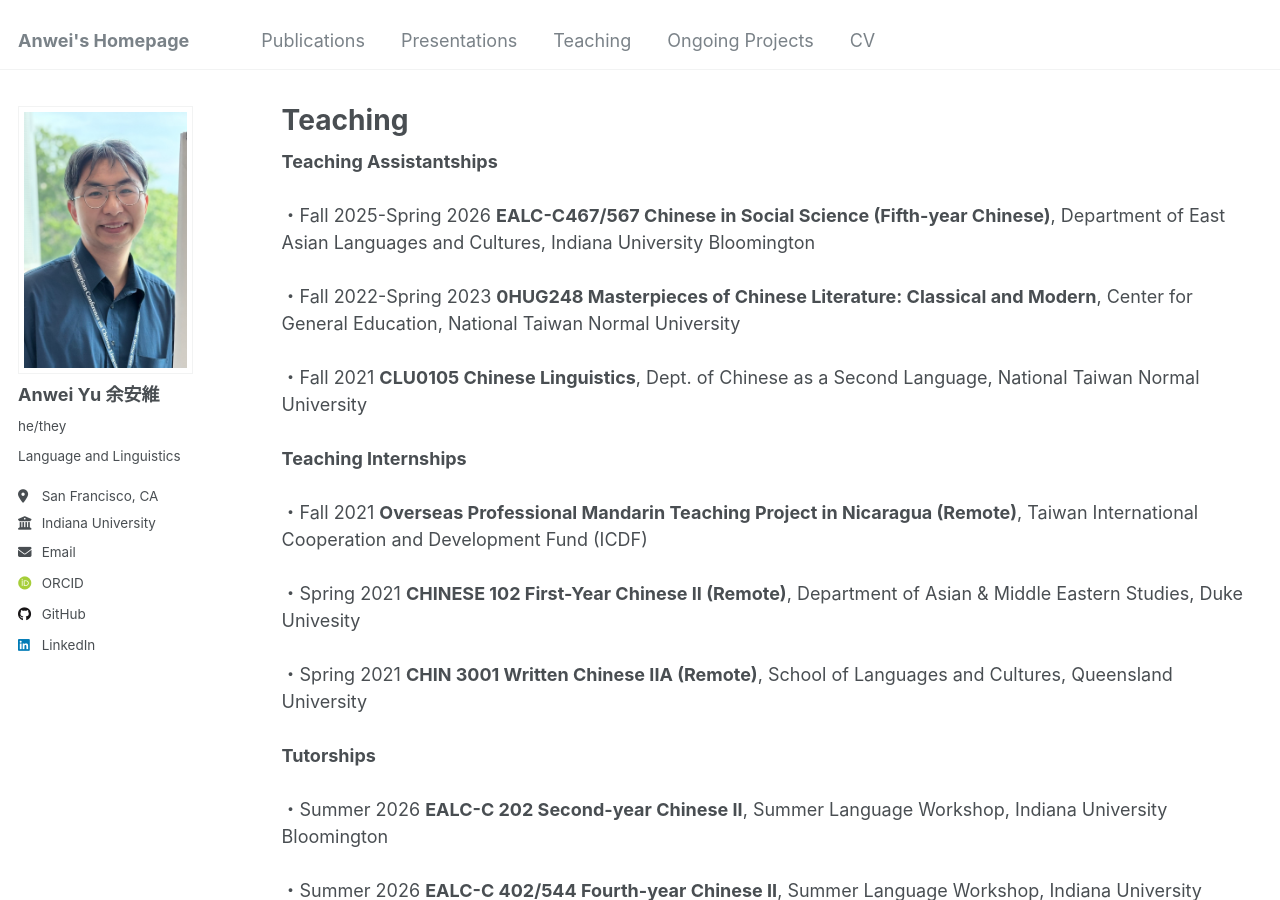
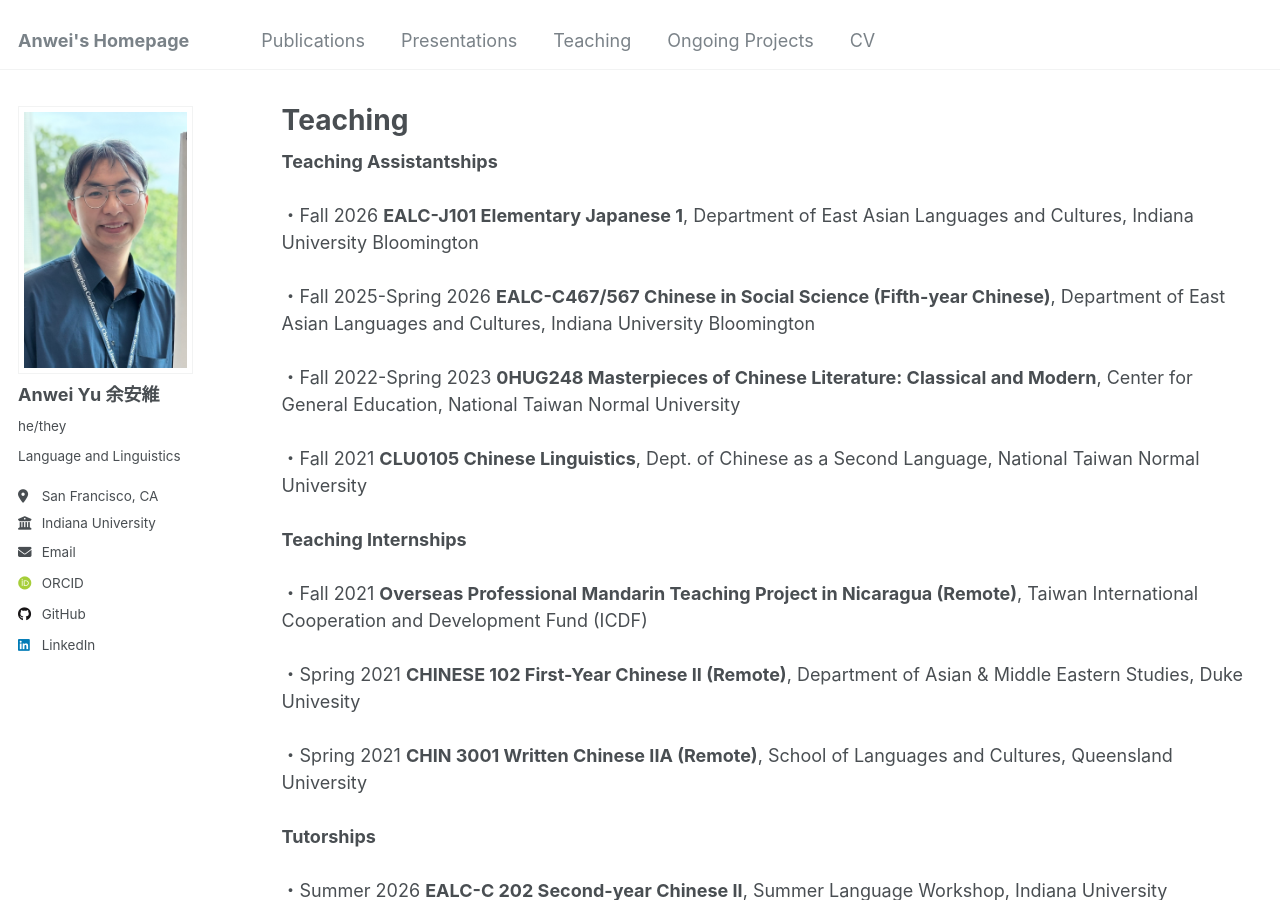
Before and after one commit to anweiyu/anweiyu.github.io, a Jekyll site: the page built from _pages/teaching.html, in a window 1280 px wide and 900 px high. Built offline with Jekyll 4.4.1, drawn with Linux system fonts in a browser that asks for light colours; some web fonts are replaced.

Commit message:
Update teaching.html

```diff
--- a/_pages/teaching.html
+++ b/_pages/teaching.html
@@ -6,6 +6,7 @@ author_profile: true
 ---
 
 <strong>Teaching Assistantships</strong><br><br>
+・Fall 2026 <strong>EALC-J101 Elementary Japanese 1</strong>, Department of East Asian Languages and Cultures, Indiana University Bloomington<br><br>
 ・Fall 2025-Spring 2026 <strong>EALC-C467/567 Chinese in Social Science (Fifth-year Chinese)</strong>, Department of East Asian Languages and Cultures, Indiana University Bloomington<br><br>
 ・Fall 2022-Spring 2023 <strong>0HUG248 Masterpieces of Chinese Literature: Classical and Modern</strong>, Center for General Education, National Taiwan Normal University<br><br>
 ・Fall 2021 <strong>CLU0105 Chinese Linguistics</strong>, Dept. of Chinese as a Second Language, National Taiwan Normal University<br><br>
```
